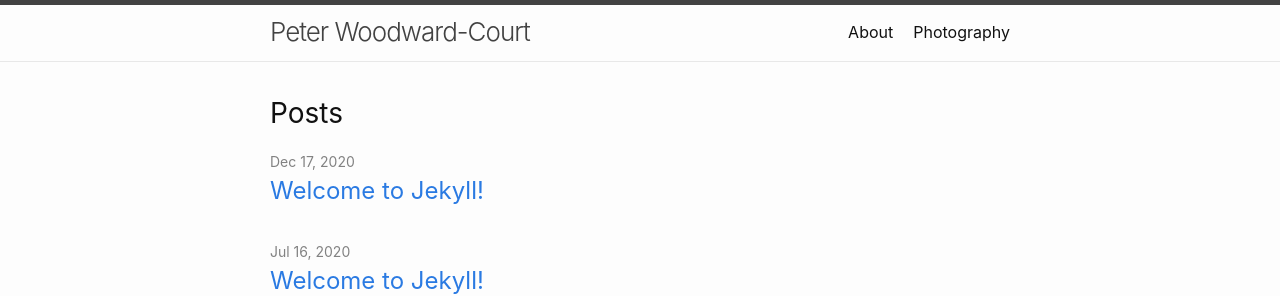
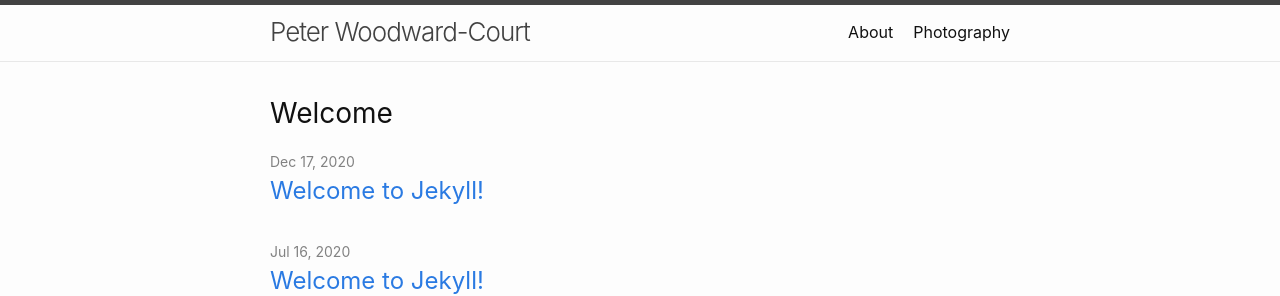
Before and after one commit to peterwoodward-court/peterwoodward-court.github.io, a Jekyll site: the page built from index.markdown, in a window 1280 px wide. Shown: the top 296 px of the page. Built offline with Jekyll 4.4.1, drawn with Linux system fonts in a browser that asks for light colours.

Commit message:
Renaming title

```diff
--- a/_layouts/home.html
+++ b/_layouts/home.html
@@ -10,7 +10,7 @@
   {{ content }}
 
   {%- if site.posts.size > 0 -%}
-    <h2 class="post-list-heading">{{ page.list_title | default: "Posts" }}</h2>
+    <h2 class="post-list-heading">{{ page.list_title | default: "Welcome" }}</h2>
     <ul class="post-list">
       {%- for post in site.posts -%}
       <li>
```
